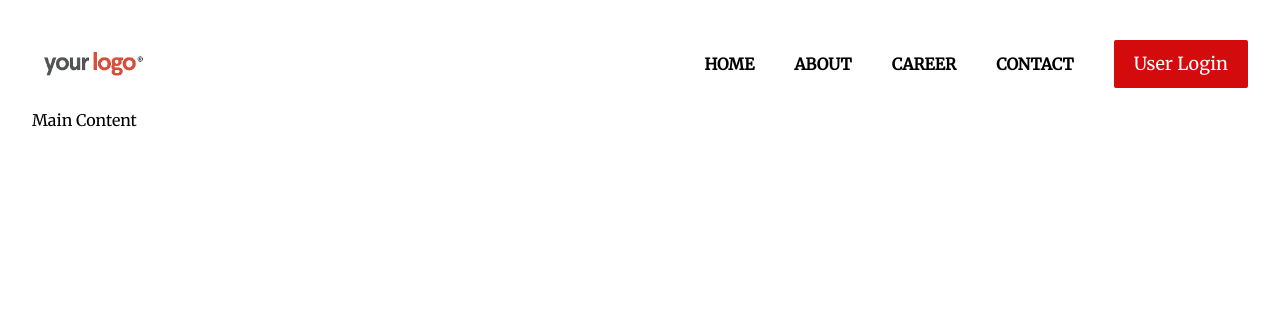
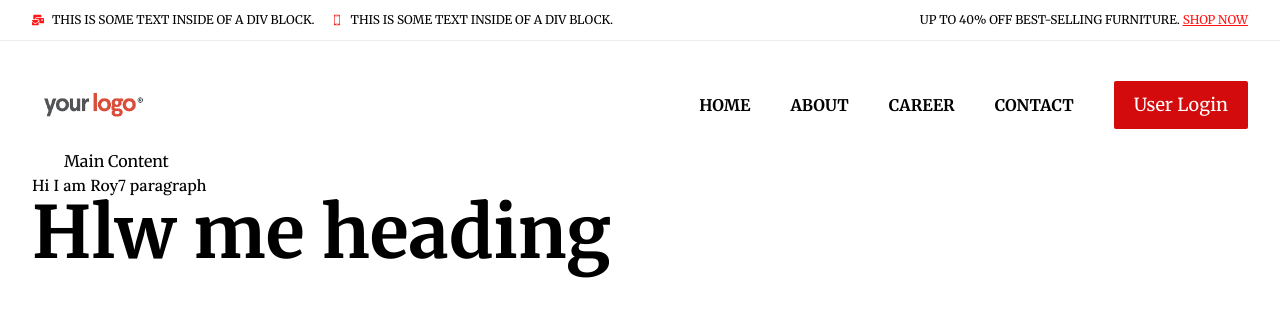
Before and after one commit to SAPranto/Shoez-NX, a Next.js app: page / in a window 1280 px wide. Shown: the top 316 px of the page. Built offline with nearby package versions, Linux system fonts and the light colour scheme.

Commit message:
Fonts Optimized

```diff
--- a/app/components/Navbar.jsx
+++ b/app/components/Navbar.jsx
@@ -1,6 +1,7 @@
 "use client";
 import React, { useState, useEffect } from "react";
-import { GiHamburgerMenu, GiCancel } from "react-icons/gi";
+import { GiHamburgerMenu, GiCancel, GiSmartphone } from "react-icons/gi";
+import { FaMailBulk } from "react-icons/fa";
 import Image from "next/image";
 import Button from "./Button"; // Import the Button component
 import Link from "next/link";
@@ -41,6 +42,31 @@ const Navbar = () => {
   }, []); // Empty dependency array means it will only run once on mount
 
   return (
+    <>
+      <section className="top-notice-bar">
+        <div className="container notice-bar">
+          <div className="horizontal gap-4">
+            <div className="horizontal gap-2">
+            <FaMailBulk className="icon" />
+              <div className="text-xs uppercase">
+                This is some text inside of a div block.
+              </div>
+            </div>
+            <div className="horizontal gap-2">
+            <GiSmartphone className="icon" />
+              <div className="text-xs uppercase">
+                This is some text inside of a div block.
+              </div>
+            </div>
+          </div>
+          <div className="text-xs uppercase">
+            UP TO 40% OFF BEST-SELLING FURNITURE.{" "}
+            <a href="#" className="custom-link">
+              SHOP NOW
+            </a>
+          </div>
+        </div>
+      </section>
       <nav
         className={`mt-5 py-5 w-full transition-all duration-300 ease sticky top-0 ${
           sticky ? "bg-black lg:text-white" : ""
@@ -48,7 +74,7 @@ const Navbar = () => {
       >
         <div className="container flex justify-between items-center">
           <div>
-          <Image src="/logo.png" width={120} height={500} alt="Site Logo" />
+            <Image src="/logo.png" width={120} height={10} alt="Site Logo" />
           </div>
           <div
             className={`text-center bg-slate-300 absolute top-0 right-0 px-24 py-14 h-[100vh] lg:h-full transform transition-transform duration-300 ease-out ${
@@ -83,6 +109,7 @@ const Navbar = () => {
           />
         </div>
       </nav>
+    </>
   );
 };
 
--- a/app/globals.css
+++ b/app/globals.css
@@ -7,8 +7,12 @@
   --secondary-color: #689bca;
   --background-color: #040404;
 }
-.section {
-  @apply py-14 md:py-20 lg:py-28;
+* {
+  font-family: var(--font-heading);
+}
+p {
+  font-family: var(--font-paragraph);
+  font-weight: 500;
 }
 h1 {
   @apply text-4xl md:text-5xl lg:text-6xl xl:text-7xl font-bold;
@@ -30,6 +34,12 @@ h6 {
 }
 li {
   @apply cursor-pointer font-semibold hover:text-secondary-color transition-colors duration-500;
+}
+.section {
+  @apply py-14 md:py-20 lg:py-28;
+}
+.icon {
+  @apply text-xs text-red-600;
 }
 .hero-section {
   @apply bg-[linear-gradient(to_bottom,rgba(0,0,0,1),transparent),url("/hero.jpg")] object-cover bg-no-repeat h-[50vh] lg:h-[90vh] w-full bg-bottom;
@@ -54,3 +64,26 @@ li {
   @apply -translate-y-full;
 }
 /* Button Style Ends */
+/*
+  Based on TailwindCSS recommendations,
+  consider using classes instead of the `@apply` directive
+  @see https://tailwindcss.com/docs/reusing-styles#avoiding-premature-abstraction
+*/
+.top-notice-bar {
+  @apply z-[101] bg-white py-3 border-b-[#ebeeee] border-b border-solid;
+}
+.container.notice-bar {
+  @apply flex-row justify-between flex;
+}
+.custom-link {
+  @apply text-[#ff1313] text-xs underline transition-[color] duration-300 hover:text-blue-500;
+}
+.custom-link.w--current {
+  @apply text-[#292f36];
+}
+.horizontal {
+  @apply flex justify-between items-center;
+}
+.icon {
+  @apply text-[#ff1818];
+}
--- a/app/layout.tsx
+++ b/app/layout.tsx
@@ -1,19 +1,23 @@
 import type { Metadata } from "next";
-import { Jost, Merriweather } from "next/font/google";
+import { Lora, Merriweather } from "next/font/google";
 import "./globals.css";
 import Navbar from "./components/Navbar";
 
-const jost = Jost({ subsets: ["latin"] });
-const merriweather = Merriweather({
-  weight: '400',
+const paragraph = Lora({
+  weight: ["400", "500", "600", "700"],
   subsets: ['latin'],
+  variable: '--font-paragraph',
+})
+const heading = Merriweather({
+  weight: ["400", "700"],
+  subsets: ['latin'],
+  variable: '--font-heading',
 })
 
 export const metadata: Metadata = {
   title: "Create Next App",
   description: "Generated by create next app",
 };
-
 export default function RootLayout({
   children,
 }: Readonly<{
@@ -21,7 +25,7 @@ export default function RootLayout({
 }>) {
   return (
     <html lang="en">
-      <body className={`${jost.className} ${merriweather.className}`}>
+      <body className={`${paragraph.variable} ${heading.variable}`}>
         <Navbar />
         {children}
       </body>
--- a/app/page.tsx
+++ b/app/page.tsx
@@ -3,8 +3,12 @@ import Image from "next/image";
 export default function Home() {
   return (
     <>
+    <div className="container">
       <div className="container">Main Content</div>
+      <p>Hi I am Roy7 paragraph</p>
+      <h1> Hlw me heading</h1>
       <div className="h-[400vh]"></div>
+    </div>
     </>
   );
 }
--- a/tailwind.config.ts
+++ b/tailwind.config.ts
@@ -13,6 +13,10 @@ const config: Config = {
         "secondary-color": "var(--secondary-color)",
         "background-color": "var(--background-color)"
       },
+      fontFamily: {
+        "heading": "var(--font-heading)", // note: you can call the left side of this whatever you want - barlow-bold or title-font or foo-bar, this is what you'll use in your Tailwind css classes to use this font
+        "paragraph": "var(--font-paragraph)", // note: the bit that goes inside the var() function is the same variable name we defined in app.tsx
+      }
     },
     container : {
       center : true,
```
Lines whose indentation alone changed are shown as unchanged.
